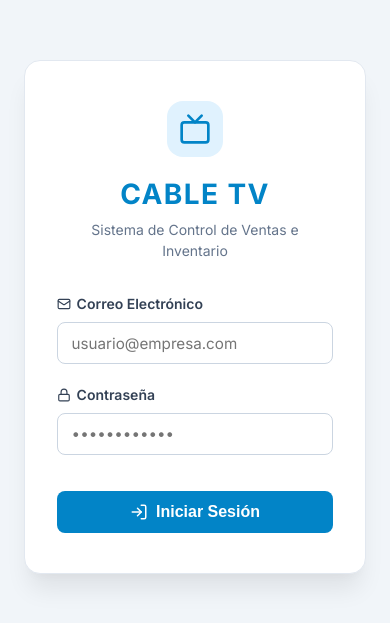
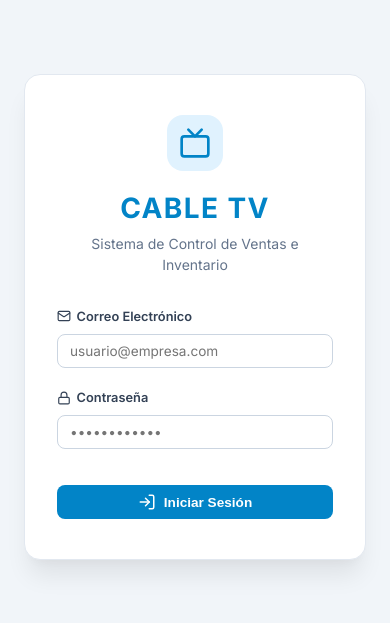
Before and after one commit to JManuelCuya/control-cobros, a React (Vite) app in the folder frontend/: page / in a window 390 px wide. Shown: the part 105-728 px from the top of the page. Built offline with nearby package versions, Linux system fonts and the light colour scheme.

Commit message:
Adjust global font sizes for mobile to match card scale

```diff
--- a/frontend/src/index.css
+++ b/frontend/src/index.css
@@ -542,6 +542,34 @@ body {
     display: none !important;
   }
 
+  /* Global font size adjustments for mobile */
+  body {
+    font-size: 0.9rem;
+  }
+
+  .page-title {
+    font-size: 1.25rem !important;
+  }
+
+  .data-table th, .data-table td {
+    padding: 0.65rem 0.5rem !important;
+    font-size: 0.8rem !important;
+  }
+
+  .btn-primary, .btn-danger {
+    font-size: 0.85rem !important;
+    padding: 0.5rem 1rem !important;
+  }
+
+  .form-input, .form-select {
+    font-size: 0.85rem !important;
+    padding: 0.5rem 0.75rem !important;
+  }
+
+  .form-group label {
+    font-size: 0.8rem !important;
+  }
+
   .hide-on-mobile {
     display: none !important;
   }
```
